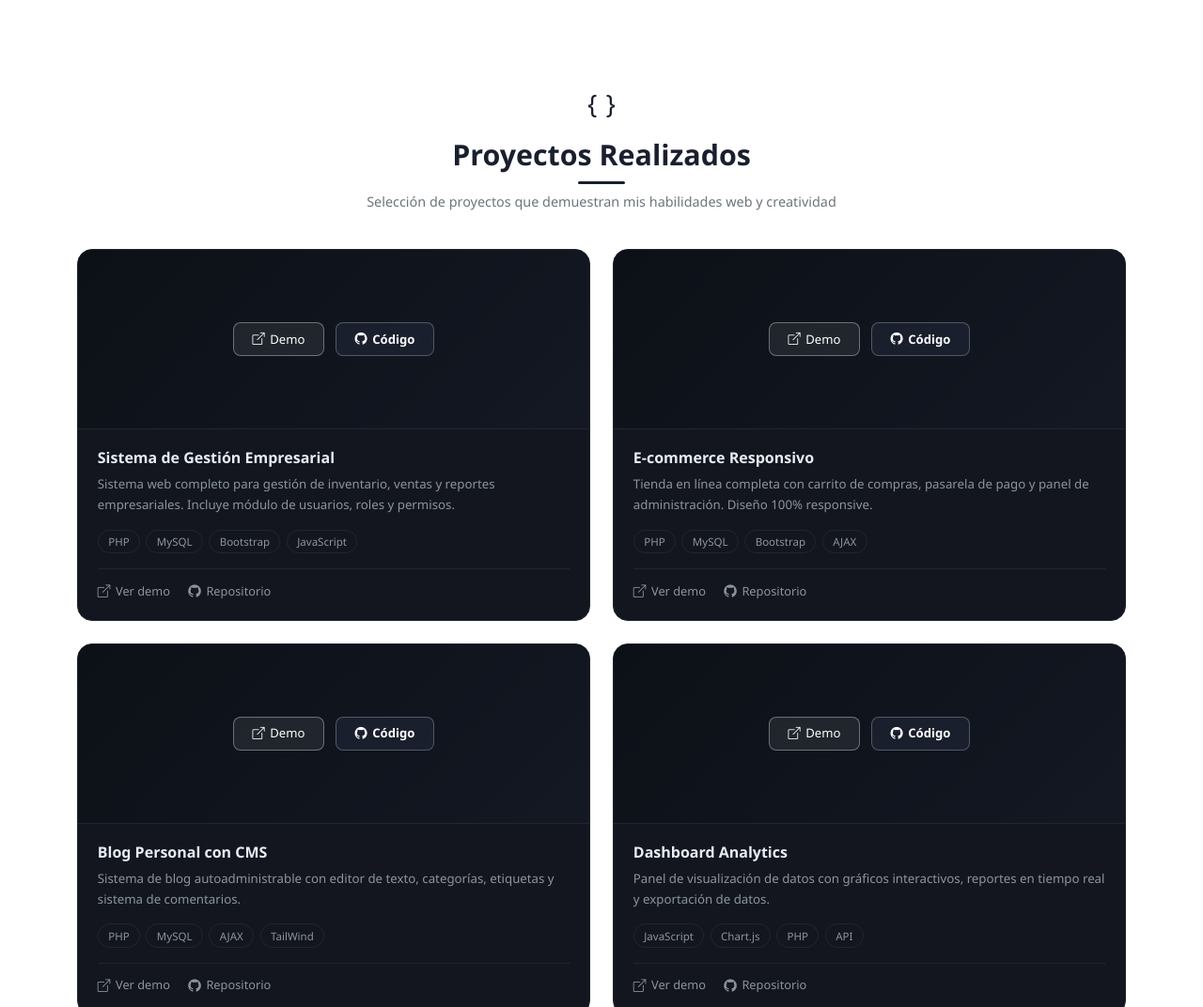
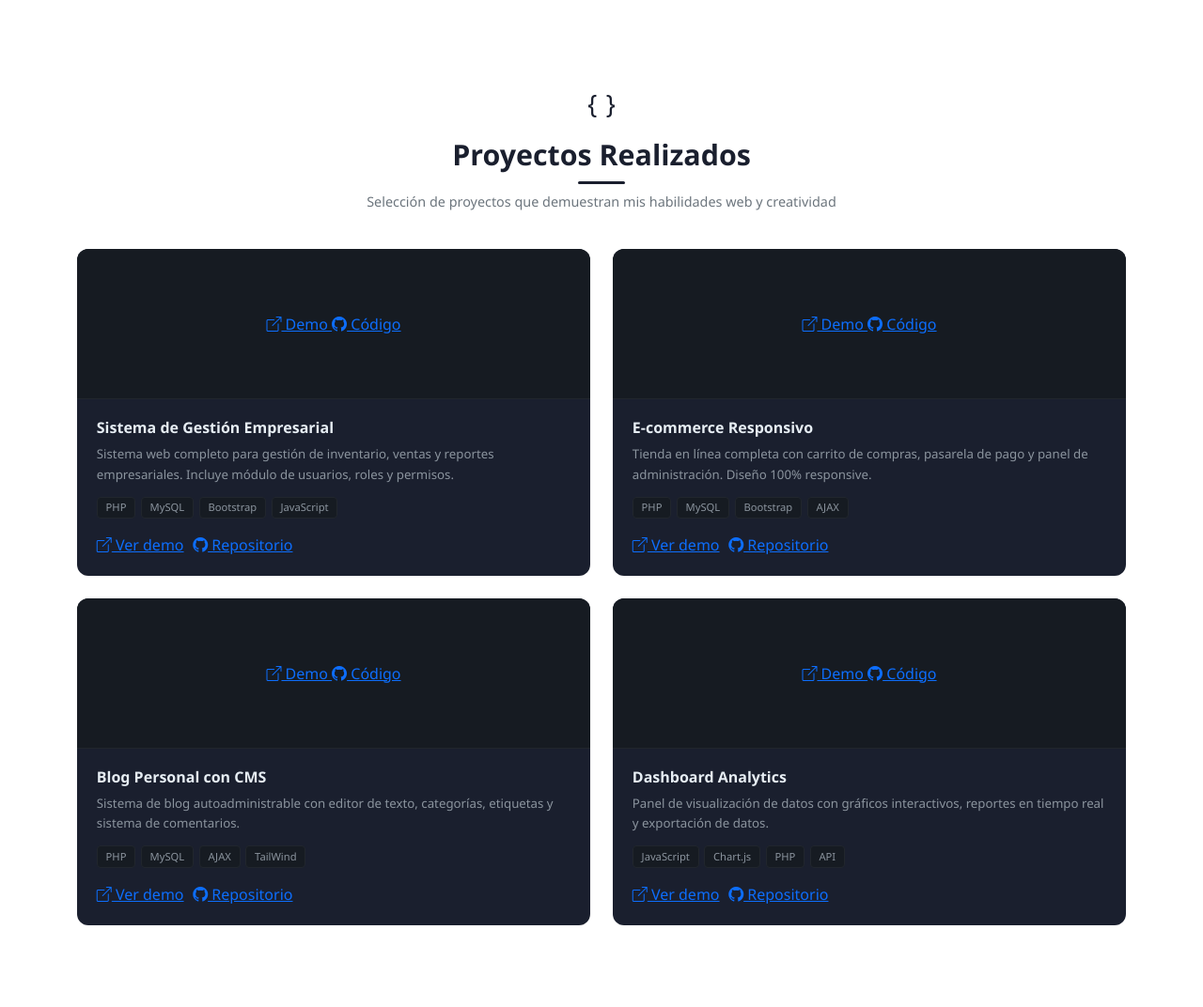
Before and after one commit to zikness/portafolio, a PHP site: page / in a window 1280 px wide. Shown: the part 2685-3757 px from the top of the page at 94% size. Run offline with PHP 8.4, Linux system fonts and the light colour scheme; data comes from the database, SQL or seed files in the repository.

Commit message:
Commit actualizacion de fondo y logos

```diff
--- a/assets/css/style.css
+++ b/assets/css/style.css
@@ -30,14 +30,13 @@ body {
     overflow-x: hidden;
 }
 
-/* ---- Marble background ---- */
+/* ---- Topographic background ---- */
 .topo-bg {
     background-color: var(--dark-bg);
-    background-image: url('../img/marble-pattern.svg');
+    background-image: url('../img/marble-pattern.jpg');
     background-size: cover;
     background-position: center;
     background-repeat: no-repeat;
-    position: relative;
 }
 
 /* ============================================================
@@ -382,13 +381,9 @@ body {
     padding: 90px 0;
 }
 
-/* ============================================================
-   PROYECTOS — tarjetas con overlay
-   ============================================================ */
 .project-card {
-    background: #13161f;
-    border: 1px solid var(--dark-border);
-    border-radius: 16px;
+    background: var(--dark-card2);
+    border-radius: var(--radius);
     overflow: hidden;
     transition: var(--transition);
     height: 100%;
@@ -397,76 +392,25 @@ body {
 }
 .project-card:hover {
     transform: translateY(-6px);
-    box-shadow: 0 20px 50px rgba(0,0,0,0.4);
-    border-color: #30363d;
+    box-shadow: 0 16px 40px rgba(0,0,0,0.25);
 }
 
-/* Image area with overlay buttons */
 .project-img {
-    position: relative;
-    background: linear-gradient(135deg, #0d1117 0%, #1a1f2e 100%);
-    height: 190px;
+    background: var(--dark-card);
+    height: 160px;
     display: flex;
     align-items: center;
     justify-content: center;
-    overflow: hidden;
+    border-bottom: 1px solid var(--dark-border);
+}
+.project-img .placeholder-icon {
+    font-size: 3rem;
+    color: var(--dark-border);
 }
 .project-img img {
     width: 100%;
     height: 100%;
     object-fit: cover;
-    opacity: 0.6;
-}
-.project-img-overlay {
-    position: absolute;
-    inset: 0;
-    display: flex;
-    align-items: center;
-    justify-content: center;
-    gap: 0.8rem;
-    background: rgba(13,17,23,0.45);
-}
-.btn-overlay-demo {
-    font-size: 0.82rem;
-    font-weight: 500;
-    padding: 0.45rem 1.2rem;
-    border-radius: 8px;
-    text-decoration: none;
-    display: inline-flex;
-    align-items: center;
-    gap: 0.35rem;
-    border: 1px solid rgba(255,255,255,0.35);
-    color: #fff;
-    background: rgba(255,255,255,0.08);
-    backdrop-filter: blur(4px);
-    transition: var(--transition);
-    cursor: pointer;
-}
-.btn-overlay-demo:hover {
-    background: rgba(255,255,255,0.18);
-    border-color: rgba(255,255,255,0.6);
-    color: #fff;
-}
-.btn-overlay-code {
-    font-size: 0.82rem;
-    font-weight: 600;
-    padding: 0.45rem 1.2rem;
-    border-radius: 8px;
-    text-decoration: none;
-    display: inline-flex;
-    align-items: center;
-    gap: 0.35rem;
-    border: 1px solid rgba(255,255,255,0.25);
-    color: #fff;
-    background: #1a1f2e;
-    backdrop-filter: blur(4px);
-    transition: var(--transition);
-    cursor: pointer;
-}
-.btn-overlay-code:hover {
-    background: #252b3b;
-    border-color: rgba(255,255,255,0.5);
-    color: #fff;
 }
 
 .project-body {
@@ -474,7 +418,6 @@ body {
     flex: 1;
     display: flex;
     flex-direction: column;
-    border-top: 1px solid var(--dark-border);
 }
 .project-body h5 {
     font-size: 1rem;
@@ -485,38 +428,38 @@ body {
 .project-body p {
     font-size: 0.83rem;
     color: var(--text-muted);
-    line-height: 1.65;
-    margin-bottom: 0.9rem;
+    line-height: 1.6;
+    margin-bottom: 0.8rem;
     flex: 1;
 }
 
-.project-tags { margin-bottom: 1rem; display: flex; flex-wrap: wrap; gap: 0.4rem; }
+.project-tags { margin-bottom: 1rem; display: flex; flex-wrap: wrap; gap: 0.35rem; }
 .project-tag {
-    font-size: 0.72rem;
-    padding: 0.2rem 0.65rem;
-    background: transparent;
+    font-size: 0.7rem;
+    padding: 0.15rem 0.55rem;
+    background: var(--dark-card);
     color: var(--text-muted);
-    border-radius: 20px;
+    border-radius: 4px;
     border: 1px solid var(--dark-border);
 }
 
-.project-links {
+.project-links { display: flex; gap: 0.6rem; }
+.btn-project {
+    font-size: 0.78rem;
+    padding: 0.3rem 0.8rem;
+    border-radius: 6px;
+    text-decoration: none;
     display: flex;
-    gap: 1.2rem;
-    padding-top: 0.8rem;
-    border-top: 1px solid var(--dark-border);
+    align-items: center;
+    gap: 0.3rem;
+    transition: var(--transition);
+    border: 1px solid var(--dark-border);
+    color: var(--text-muted);
+    background: transparent;
 }
-.btn-project-link {
-    font-size: 0.8rem;
-    text-decoration: none;
-    display: inline-flex;
-    align-items: center;
-    gap: 0.35rem;
-    color: var(--text-muted);
-    transition: var(--transition);
-}
-.btn-project-link:hover { color: var(--text-primary); }
-.btn-project-link i { font-size: 0.85rem; }
+.btn-project:hover { color: var(--text-primary); border-color: var(--text-muted); }
+.btn-project.demo { border-color: var(--accent); color: var(--accent); }
+.btn-project.demo:hover { background: var(--accent); color: #fff; }
 
 /* ============================================================
    CONTACTO
```
Also changed, not shown: README.md, assets/img/abstract-marble.jpg (added), assets/img/marble-pattern.svg (deleted), assets/img/onimask-white.png (added), assets/img/topo-pattern.svg (deleted).
